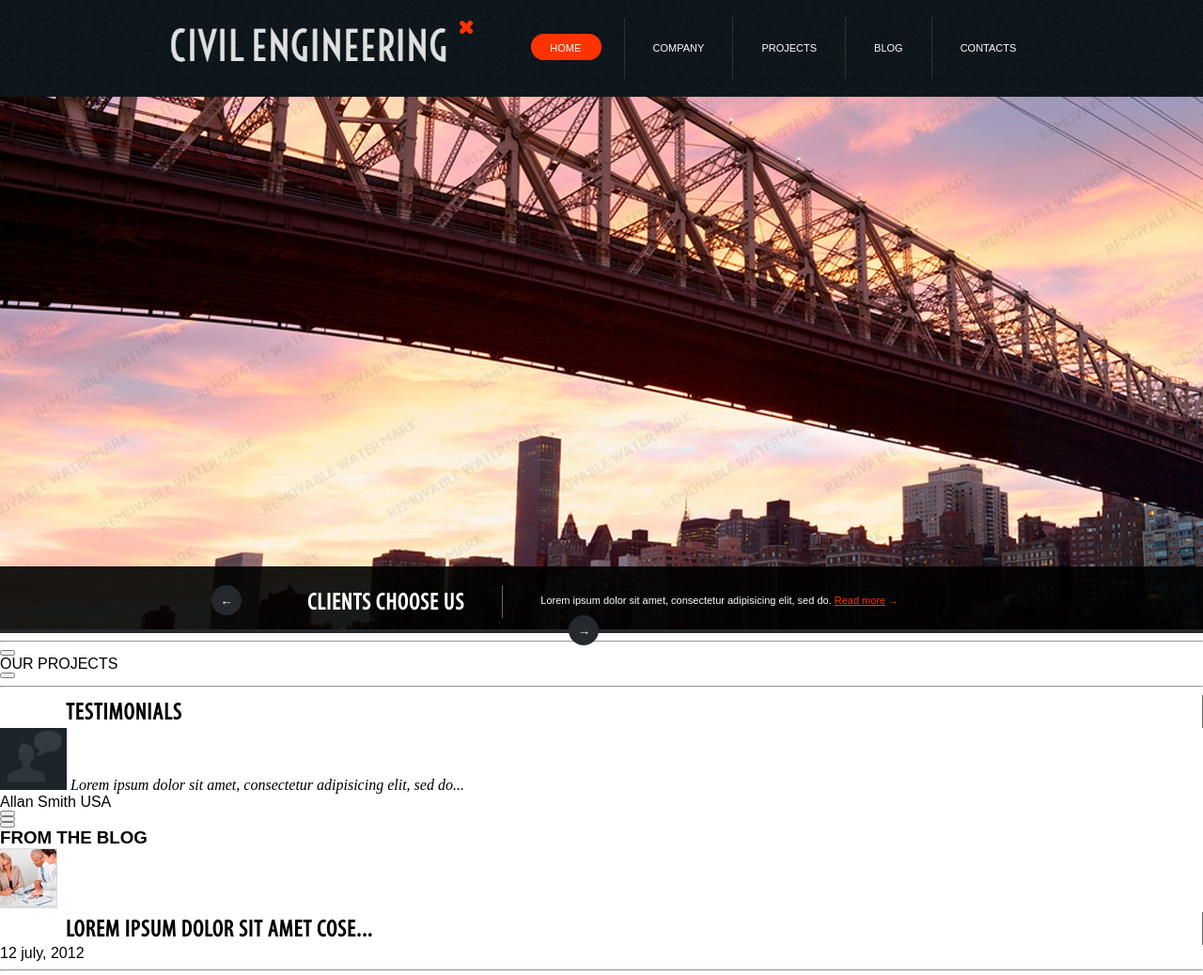
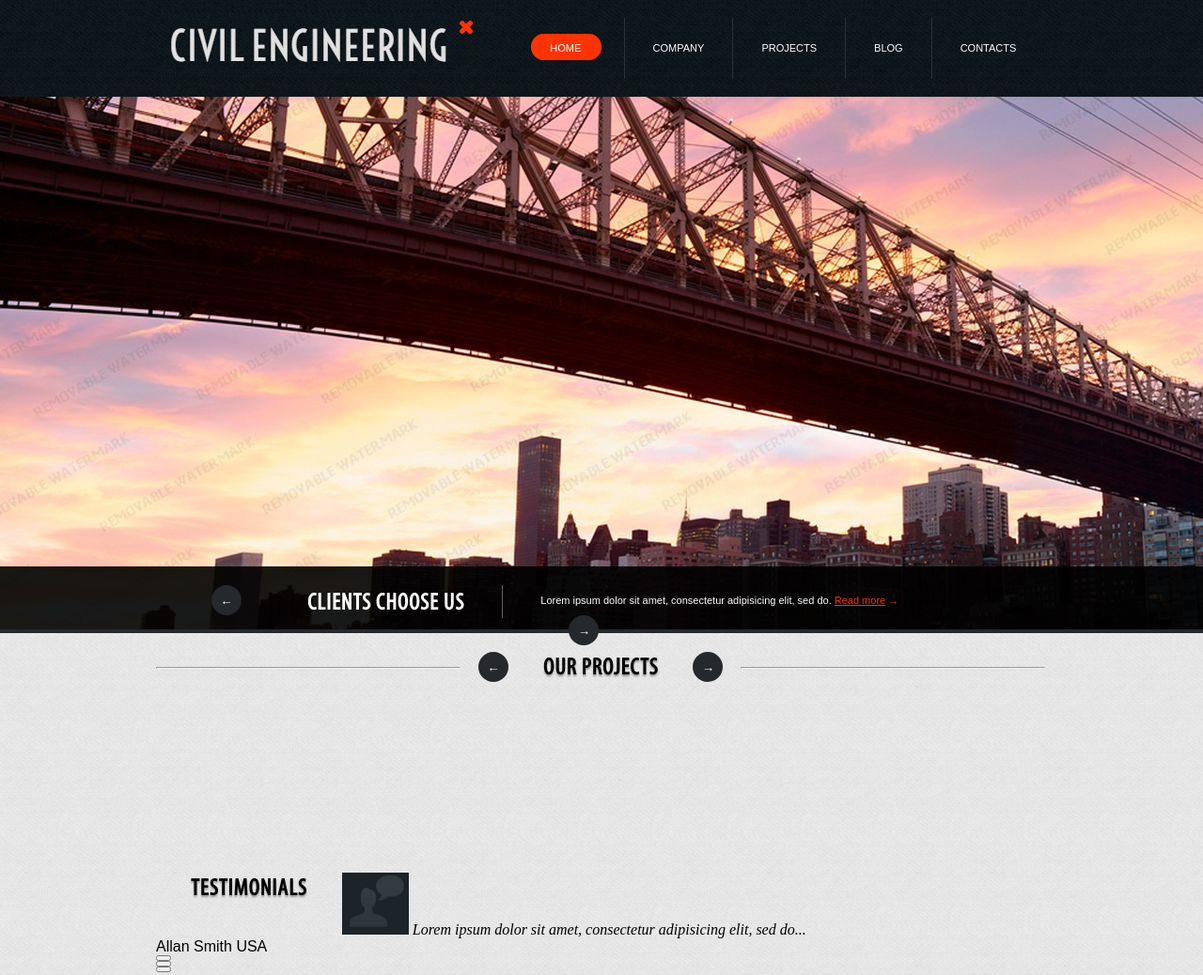
Before and after one commit to RadoAz/sliced_site, a plain HTML site: page index.html in a window 1280 px wide. Shown: the top 1038 px of the page at 94% size. Drawn offline with Linux system fonts and the light colour scheme.

Commit message:
Main nav div created.

```diff
--- a/css/styles.css
+++ b/css/styles.css
@@ -19,6 +19,7 @@ p {
 
 body {
   width: 100%;
+  background: url(../images/mainbg.png) repeat;
 }
                                    /*BOOOOOOOODY CLOSED*/
 header {
@@ -139,3 +140,45 @@ h2 {
 }
 
                                    /*BAAAAAAANNNNNER CLOSED*/
+                                   /*MAAAAAAAAAIIIIN STARTENED*/
+main {
+  width: 948px;
+  margin: 0 auto;
+}
+
+.main_nav {
+  overflow: hidden;
+  margin-top: 20px;
+  width: 948px;
+}
+
+.round_arrow_left, .round_arrow_left, main hr, main h2  {
+  float: left;
+}
+
+main h2 {
+  border: none;
+  text-shadow: 0px 2px 2px rgba(150, 150, 150, 1);
+  margin: 0 37px;
+  padding: 0;
+  line-height: 35px;
+}
+
+main .round_arrow_right {
+  margin: 0;
+  margin-right: 19px;
+}
+
+main .round_arrow_left {
+  margin-left: 19px;
+}
+
+main hr {
+  width: 322px;
+  margin-top: 16px;
+}
+
+.contant_container {
+ height: 200px;
+}
+                                   /*MAAAAAAAAAIIIIN CLOSED*/
--- a/index.html
+++ b/index.html
@@ -33,13 +33,13 @@
       </div>
     </banner>     <!----BAAAAANNNEEEER CLOSED---------->
     <main>
-      <hr>
       <div class="main_nav">
-        <button class="round_arrow"></button>
-        <p>OUR PROJECTS</p>
-        <button class="round_arrow"></button>
+        <hr>
+        <button class="round_arrow_left">&larr;</button>
+        <h2>OUR PROJECTS</h2>
+        <button class="round_arrow_right">&rarr;</button>
+        <hr>
       </div>
-      <hr>
       <div class="contant_container">
         <div class="content_block"></div>
         <div class="content_block"></div>
```
Also changed, not shown: images/mainbg.png (added).
